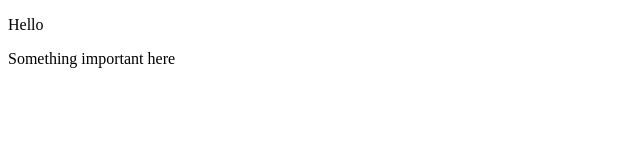
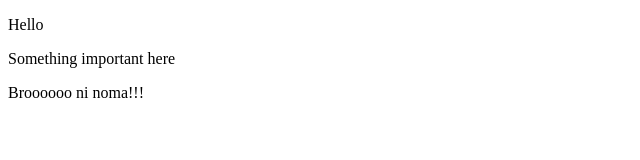
Before and after one commit to BryMmari2030/practice-, a plain HTML site: page Bry.html in a window 1280 px wide. Shown: the whole page, without its empty margins (0-640 px from the left). Drawn offline with Linux system fonts and the light colour scheme.

Commit message:
Another Paragraphy added

```diff
--- a/Bry.html
+++ b/Bry.html
@@ -9,5 +9,6 @@
 <body>
 <p>Hello</p>
 <p>Something important here</p>
+<p>Broooooo ni noma!!!</p>
 </body>
 </html>
```
